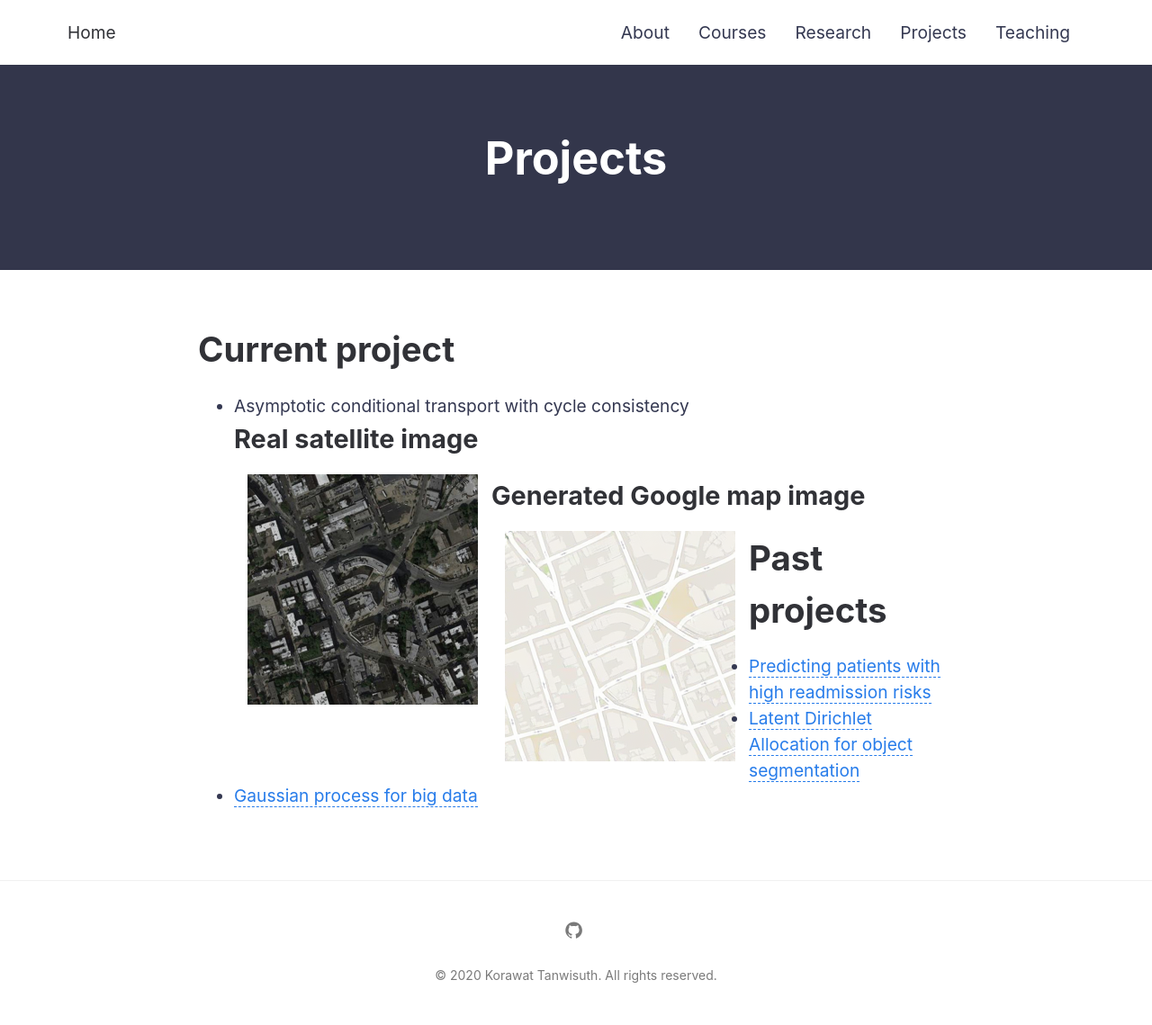
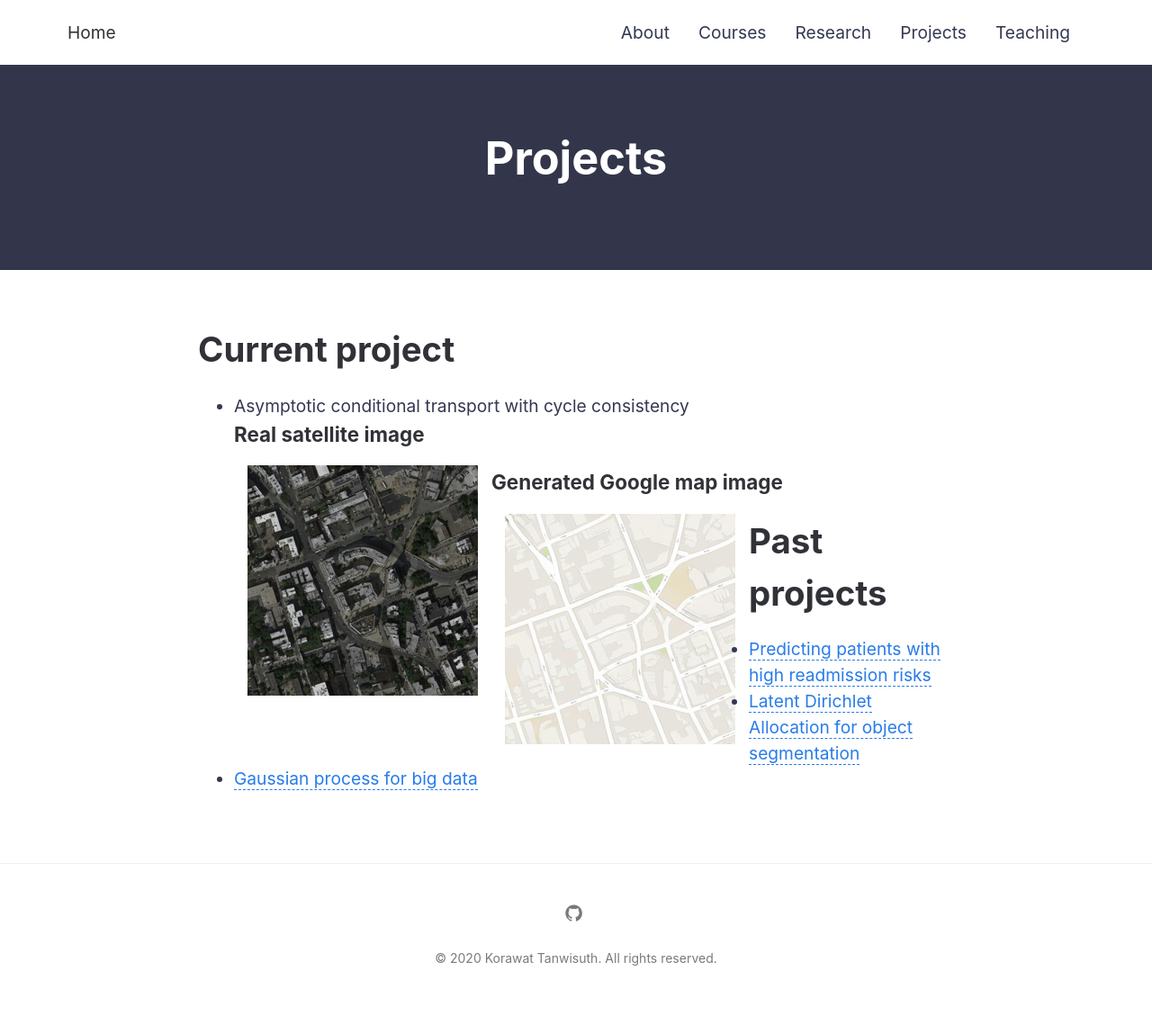
Before and after one commit to korawat-tanwisuth/korawat-tanwisuth.github.io, a Jekyll site: the page built from projects.md, in a window 1280 px wide. Shown: the whole page at 90% size. Built offline with Jekyll 4.4.1, drawn with Linux system fonts in a browser that asks for light colours.

Commit message:
fix formatting

```diff
--- a/projects.md
+++ b/projects.md
@@ -6,9 +6,10 @@ permalink: /projects/
 
 # Current project
 - Asymptotic conditional transport with cycle consistency
-## Real satellite image
+### Real satellite image
 <img src="{{ site.baseurl }}/assets/img/posts/real.png" ALIGN="left" style="margin:10px 15px"/>
-## Generated Google map image
+
+### Generated Google map image
 <img src="{{ site.baseurl }}/assets/img/posts/fake.png" ALIGN="left" style="margin:10px 15px"/>
 
 # Past projects
```
